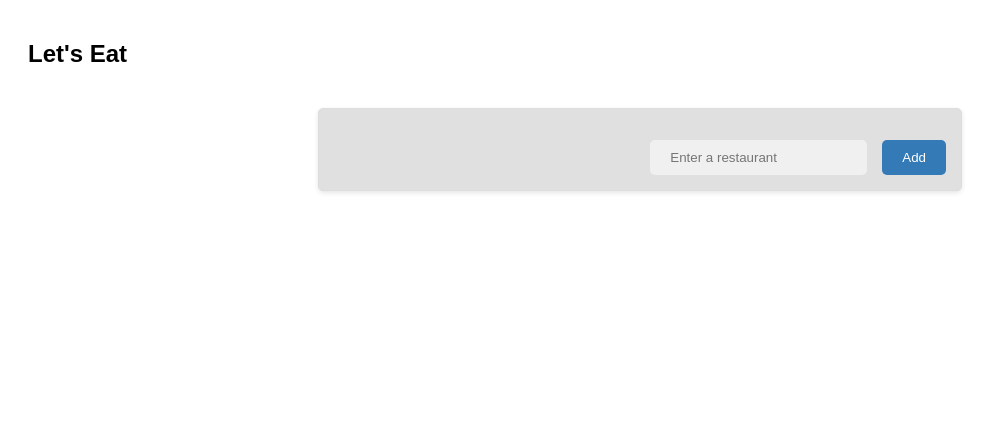
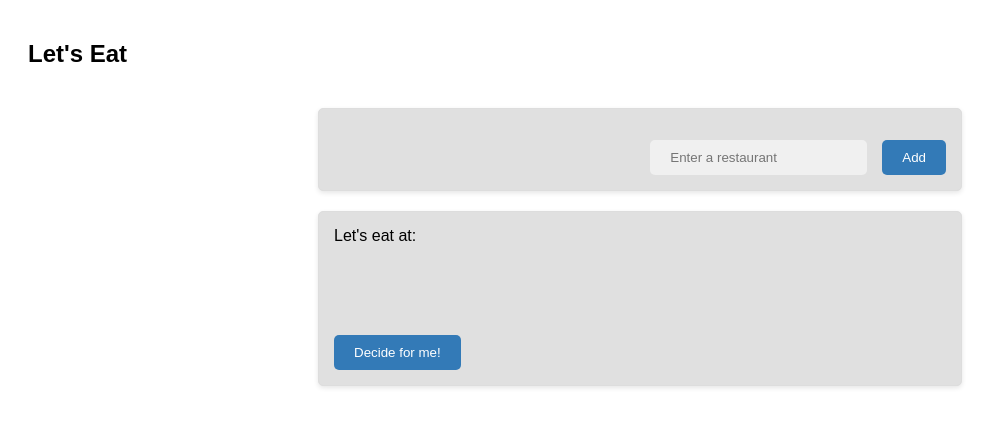
Before and after one commit to eightS1X/LetsEat, an Angular app in the folder letsEat/: page / in a window 1280 px wide. Shown: the top 426 px of the page, without its empty margins (0-996 px from the left). Built offline with nearby package versions, Linux system fonts and the light colour scheme.

Commit message:
Add the random picker code and some basic input error handling

```diff
--- a/letsEat/src/app/components/item-list/item-list.component.html
+++ b/letsEat/src/app/components/item-list/item-list.component.html
@@ -7,6 +7,18 @@
             <input type="text" [(ngModel)]="inputData" placeholder="Enter a restaurant" class="input-field">
             <button (click)="onClick()" class="rounded-button">Add</button>
         </div>
-
+    </div>
+    <div class="card">
+        <span>Let's eat at: </span>
+        <br>
+        <br>
+        <br>
+        <span>{{chosenRestaurant}}</span>
+        <br>
+        <br>
+        <br>
+        <div>
+            <button (click)="tellMeWhereToEat()" class="rounded-button">Decide for me!</button>
+        </div>
     </div>
 </div>
--- a/letsEat/src/app/components/item-list/item-list.component.scss
+++ b/letsEat/src/app/components/item-list/item-list.component.scss
@@ -25,7 +25,7 @@ $breakpoint-desktop: 1024px;
 
         @media (min-width: $breakpoint-mobile) {
             width: 90%;
-            margin: 0 auto;
+            margin: 0 auto 20px;
         }
 
         @media (min-width: $breakpoint-tablet) {
@@ -51,6 +51,7 @@ $breakpoint-desktop: 1024px;
     }
 
     .rounded-button {
+        transition: transform 0.2s ease;
         border-radius: 5px;
         padding: 10px 20px;
         background-color: #337ab7;
@@ -59,4 +60,12 @@ $breakpoint-desktop: 1024px;
         cursor: pointer;
     }
 
+    .rounded-button:hover {
+        transform: scale(1.1);
+      }
+
+      .rounded-button:active {
+        transform: scale(0.9);
+      }
+
 }
--- a/letsEat/src/app/components/item-list/item-list.component.ts
+++ b/letsEat/src/app/components/item-list/item-list.component.ts
@@ -9,20 +9,30 @@ import { CookieService } from '../../services/cookie-service/cookie.service';
 export class ItemListComponent {
   items: string[] = [];
   inputData: string = "";
+  chosenRestaurant: string = "";
 
-  constructor(private cookieService: CookieService) {}
+  constructor(private cookieService: CookieService) { }
 
   ngOnInit() {
-    if (this.cookieService.checkCookieExists("restaurants")){
+    if (this.cookieService.checkCookieExists("restaurants")) {
       this.items = this.cookieService.getCookie("restaurants").split(",");
     }
   }
 
   onClick() {
-    this.items.push(this.inputData);
-    const delimitedString = this.items.join(', ');
-    this.cookieService.saveDataToCookie("restaurants", delimitedString);
-    this.inputData = "";
+    if (this.inputData) {
+      this.items.push(this.inputData);
+      const delimitedString = this.items.join(', ');
+      this.cookieService.saveDataToCookie("restaurants", delimitedString);
+      this.inputData = "";
+    } else {
+      alert("Please enter a restaurant name before clicking 'Add'");
+    }
+  }
+
+  tellMeWhereToEat() {
+    const randomIndex = Math.floor(Math.random() * this.items.length);
+    this.chosenRestaurant = this.items[randomIndex];
   }
 
 }
--- a/letsEat/src/app/services/cookie-service/cookie.service.ts
+++ b/letsEat/src/app/services/cookie-service/cookie.service.ts
@@ -37,7 +37,7 @@ export class CookieService {
   }
 
   saveDataToCookie(cookieName: string, cookieValue: string){
-    document.cookie = cookieName + "=" + cookieValue;
+    document.cookie = cookieName + "=" + cookieValue + "; expires=Thu, 7 Sept 2023 12:00:00 UTC";
   }
 
 }
```
